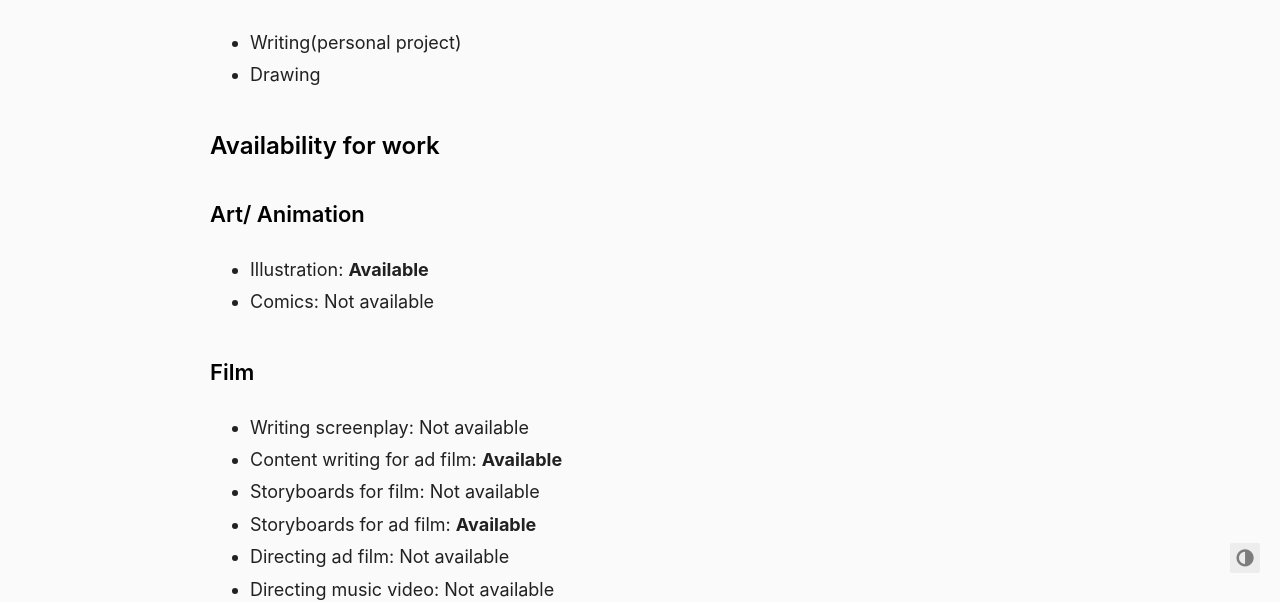
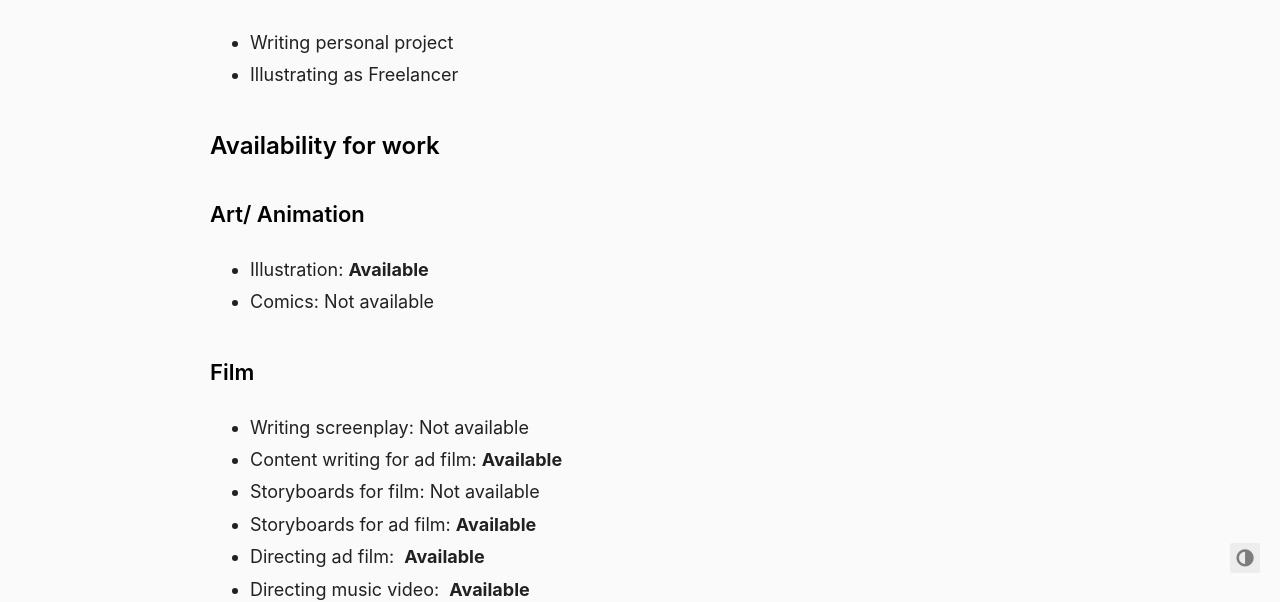
Before and after one commit to raghugopalan/raghug, a plain HTML site: page now/index.html in a window 1280 px wide. Shown: the part 201-803 px from the top of the page. Drawn offline with Linux system fonts and the light colour scheme.

Commit message:
edit now

```diff
--- a/index.xml
+++ b/index.xml
@@ -13,7 +13,7 @@
       <pubDate>Thu, 23 Jun 2022 04:29:42 -0700</pubDate>
 
       <guid>https://raghug.com/now/</guid>
-      <description>Writing(personal project) Drawing Availability for work Art/ Animation Illustration: Available Comics: Not available Film Writing screenplay: Not available Content writing for ad film: Available Storyboards for film: Not available Storyboards for ad film: Available Directing ad film: Not available Directing music video: Not available Buy art as NFT see MORE
+      <description>Writing personal project Illustrating as Freelancer Availability for work Art/ Animation Illustration: Available Comics: Not available Film Writing screenplay: Not available Content writing for ad film: Available Storyboards for film: Not available Storyboards for ad film: Available Directing ad film: Available Directing music video: Available Buy art as NFT see MORE
 For more, Contact
 This page is inspired from Derek Sivers’s now page</description>
     </item>
--- a/now/index.html
+++ b/now/index.html
@@ -12,19 +12,19 @@
 
 
 <meta name="author" content="Raghu G">
-<meta name="description" content="Writing(personal project) Drawing Availability for work Art/ Animation Illustration: Available Comics: Not available Film Writing screenplay: Not available Content writing for ad film: Available Storyboards for film: Not available Storyboards for ad film: Available Directing ad film: Not available Directing music video: Not available Buy art as NFT see MORE
+<meta name="description" content="Writing personal project Illustrating as Freelancer Availability for work Art/ Animation Illustration: Available Comics: Not available Film Writing screenplay: Not available Content writing for ad film: Available Storyboards for film: Not available Storyboards for ad film: Available Directing ad film: Available Directing music video: Available Buy art as NFT see MORE
 For more, Contact
 This page is inspired from Derek Sivers’s now page">
 <meta name="keywords" content="filmmaker, illustrator, storyteller">
 
 <meta name="twitter:card" content="summary"/>
 <meta name="twitter:title" content="Now"/>
-<meta name="twitter:description" content="Writing(personal project) Drawing Availability for work Art/ Animation Illustration: Available Comics: Not available Film Writing screenplay: Not available Content writing for ad film: Available Storyboards for film: Not available Storyboards for ad film: Available Directing ad film: Not available Directing music video: Not available Buy art as NFT see MORE
+<meta name="twitter:description" content="Writing personal project Illustrating as Freelancer Availability for work Art/ Animation Illustration: Available Comics: Not available Film Writing screenplay: Not available Content writing for ad film: Available Storyboards for film: Not available Storyboards for ad film: Available Directing ad film: Available Directing music video: Available Buy art as NFT see MORE
 For more, Contact
 This page is inspired from Derek Sivers’s now page"/>
 
 <meta property="og:title" content="Now" />
-<meta property="og:description" content="Writing(personal project) Drawing Availability for work Art/ Animation Illustration: Available Comics: Not available Film Writing screenplay: Not available Content writing for ad film: Available Storyboards for film: Not available Storyboards for ad film: Available Directing ad film: Not available Directing music video: Not available Buy art as NFT see MORE
+<meta property="og:description" content="Writing personal project Illustrating as Freelancer Availability for work Art/ Animation Illustration: Available Comics: Not available Film Writing screenplay: Not available Content writing for ad film: Available Storyboards for film: Not available Storyboards for ad film: Available Directing ad film: Available Directing music video: Available Buy art as NFT see MORE
 For more, Contact
 This page is inspired from Derek Sivers’s now page" />
 <meta property="og:type" content="article" />
@@ -159,8 +159,8 @@ This page is inspired from Derek Sivers’s now page" />
     </header>
 
     <ul>
-<li>Writing(personal project)</li>
-<li>Drawing</li>
+<li>Writing personal project</li>
+<li>Illustrating as Freelancer</li>
 </ul>
 <h3 id="availability-for-work">
   Availability for work
@@ -189,8 +189,8 @@ This page is inspired from Derek Sivers’s now page" />
 <li>Content writing for ad film: <strong>Available</strong></li>
 <li>Storyboards for film: Not available</li>
 <li>Storyboards for ad film: <strong>Available</strong></li>
-<li>Directing ad film: Not available</li>
-<li>Directing music video: Not available</li>
+<li>Directing ad film:  <strong>Available</strong></li>
+<li>Directing music video:  <strong>Available</strong></li>
 </ul>
 <hr>
 <p><em>Buy art as <a href="https://opensea.io/raghugopalan">NFT</a> see <a href="https://linktr.ee/raghugopalan">MORE</a></em></p>
```
